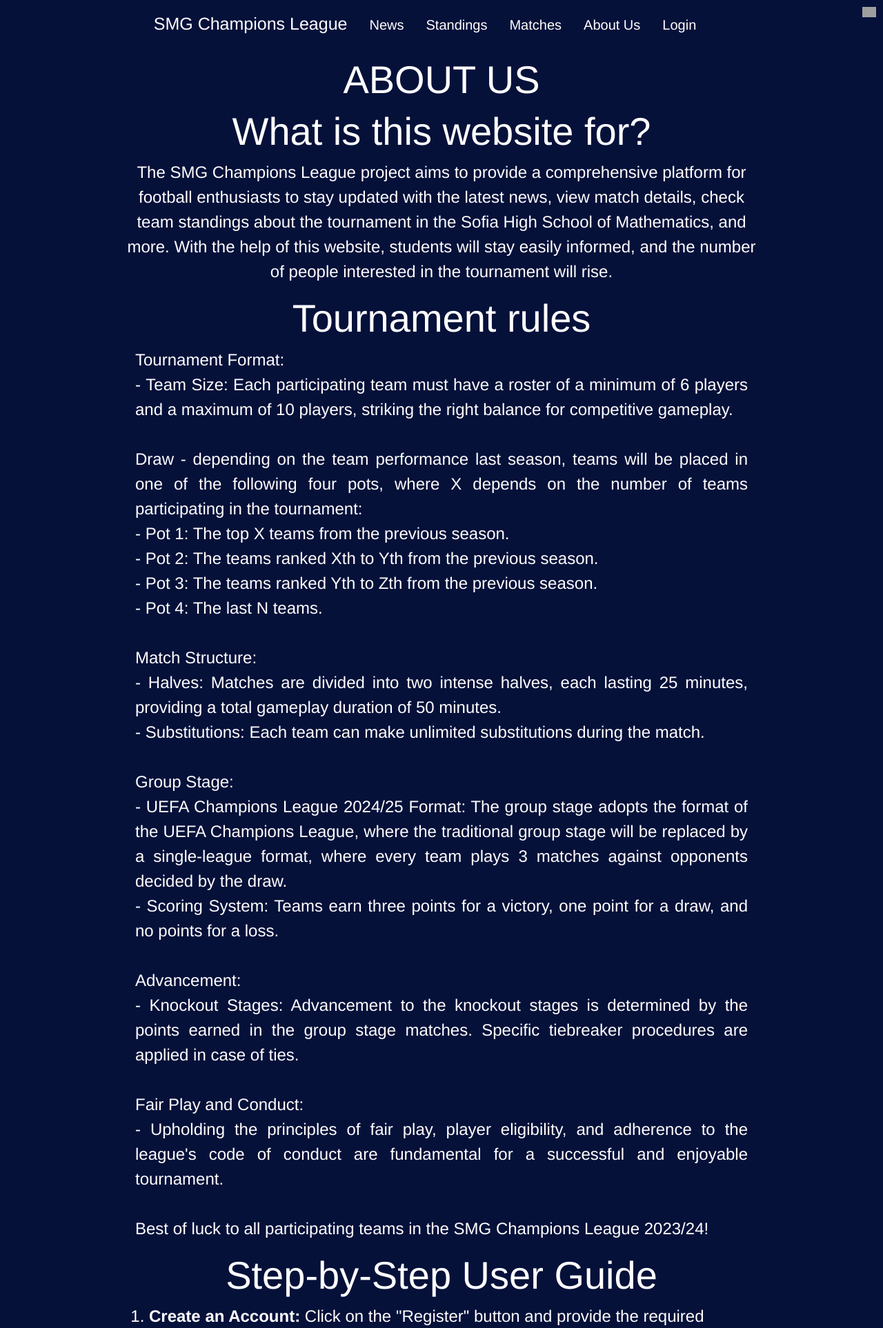
After one commit to BorisAngelov23/smgCLFinalProject, a Django app: template templates/core/about_us.html in a window 1280 px wide. The commit adds this page. Shown: the top 1926 px of the page at 69% size. Run offline with Django 3.2, Linux system fonts and the light colour scheme; the template is opened without the code that fills it, so the values that code supplies are empty; some libraries are stand-ins or nearby versions; some web fonts are replaced; grey boxes are pictures that could not be loaded.

Commit message:
Added About Us Page
The about us page is not finished. It has a step by step guide, team carousel, rules, and more.

```diff
--- a/smgCLFinalProject/article/models.py
+++ b/smgCLFinalProject/article/models.py
@@ -10,3 +10,6 @@ class Article(models.Model):
 
     def __str__(self):
         return self.title
+
+    class Meta:
+        ordering = ['-date']
--- a/smgCLFinalProject/core/urls.py
+++ b/smgCLFinalProject/core/urls.py
@@ -3,4 +3,5 @@ from . import views
 
 urlpatterns = [
     path("", views.Homepage.as_view(), name="homepage"),
+    path("about-us/", views.AboutUs.as_view(), name="about us"),
 ]
--- a/smgCLFinalProject/team/models.py
+++ b/smgCLFinalProject/team/models.py
@@ -95,6 +95,8 @@ class Team(models.Model):
     wins = models.IntegerField(default=0)
     draws = models.IntegerField(default=0)
     losses = models.IntegerField(default=0)
+    # add allowed teams to play against which are given by the admins
+    allowed_teams = models.ManyToManyField("Team", related_name="allowed_teams_vs")
 
     def __str__(self):
         return self.name
--- a/smgCLFinalProject/team/views.py
+++ b/smgCLFinalProject/team/views.py
@@ -120,7 +120,7 @@ def player_add(request):
         PlayerForm, extra=1, formset=FirstFiveRequiredFormset
     )
     if request.method == "GET":
-        if Player.objects.filter(team=request.user.team).count() >= 10:
+        if Player.objects.filter(team=request.user.team).count() >= 12:
             return redirect("homepage")
         formset = FootballPlayerFormSet()
         return render(request, "team/add_extra_players.html", {"formset": formset})
--- a/static_files/css/base.css
+++ b/static_files/css/base.css
@@ -139,7 +139,7 @@ select:focus{
 
 input:disabled {
     background-color: #f0f0f0;
-    color: gray;
+    color: grey;
     border-color: #ccc;
 }
 
@@ -218,6 +218,16 @@ ul {
     margin-top: 20px;
 }
 
+.article-list-homepage {
+    display: flex;
+    flex-wrap: nowrap;
+    overflow-x: auto;
+    margin-top: 20px;
+    padding-bottom: 20px;
+    gap: 20px;
+    align-items: flex-start;
+}
+
 .article {
     border: 1px solid #ccc;
     padding: 20px;
@@ -225,6 +235,7 @@ ul {
     border-radius: 5px;
     box-shadow: 0 2px 4px rgba(0, 0, 0, 0.1);
     transition: transform 0.3s ease-in-out;
+    margin-top: 5px;
 }
 
 .article:hover {
--- a/templates/article/all_articles.html
+++ b/templates/article/all_articles.html
@@ -1,6 +1,5 @@
 {% extends 'core/base.html' %}
 {% load static %}
-
 {% block content %}
     <link rel="stylesheet" href="{% static 'css/homepage.css' %}">
     <header class="jumbotron jumbotron-fluid text-white text-center position-relative">
@@ -10,13 +9,14 @@
     <main class="container" style="margin-top: 20px">
         <div class="article-list">
             {% for article in articles %}
+                <a href="{% url 'article' article.pk %}" class="article-link">
                     <div class="article">
                         <img src="{% get_media_prefix %}{{ article.image }}" alt="{{ article.title }}" class="article-image">
                         <h2 class="article-title">{{ article.title }}</h2>
                         <p class="article-author">By {{ article.author }}</p>
                         <p class="article-date">{{ article.date }}</p>
-                    <div><a href="{% url 'article' article.pk %}" class="btn btn-primary btn-lg oval-button" style="margin-top: 20px">READ MORE</a></div>
                     </div>
+                </a>
             {% endfor %}
         </div>
     </main>
--- /dev/null
+++ b/templates/core/about_us.html
@@ -0,0 +1,151 @@
+{% extends 'core/base.html' %}
+{% load static %}
+{% block content %}
+    <style>
+    li {
+        text-align: left;
+        margin-bottom: 10px;
+    }
+    .custom-carousel-image {
+    max-height: 400px;
+    max-width: 200px;
+        margin: 0 auto;
+    }
+    .carousel-item.active {
+        background-color: transparent;
+    }
+    </style>
+    <link rel="stylesheet" href="{% static 'css/base.css' %}">
+    <link rel="stylesheet" href="{% static 'css/homepage.css' %}">
+    <script src="https://code.jquery.com/jquery-3.3.1.slim.min.js"></script>
+    <script src="https://cdnjs.cloudflare.com/ajax/libs/popper.js/1.14.7/umd/popper.min.js"></script>
+    <script src="https://stackpath.bootstrapcdn.com/bootstrap/4.3.1/js/bootstrap.min.js"></script>
+
+    <h1 class="display-4" style="text-align: center">ABOUT US</h1>
+    <div class="container">
+        <h2 class="display-4">What is this website for?</h2>
+        <p class="lead" style="font-size: x-large">The SMG Champions League project aims to provide a comprehensive platform for football enthusiasts to stay updated with the latest news, view match details, check team standings about the tournament in the Sofia High School of Mathematics, and more. With the help of this website, students will stay easily informed, and the number of people interested in the tournament will rise.</p>
+
+        <h2 class="display-4">Tournament rules</h2>
+        <div class="container">
+<div class="container">
+    <p class="lead" style="font-size: x-large; text-align: justify;">
+        <strong>Tournament Format:</strong>
+        <br>
+        - <strong>Team Size:</strong> Each participating team must have a roster of a minimum of 6 players and a maximum of 10 players, striking the right balance for competitive gameplay.
+
+        <br><br>
+
+        <strong>Draw - depending on the team performance last season, teams will be placed in one of the following four pots, where X depends on the number of teams participating in the tournament: </strong>
+        <br>
+        - <strong>Pot 1:</strong> The top X teams from the previous season.
+        <br>
+        - <strong>Pot 2:</strong> The teams ranked Xth to Yth from the previous season.
+        <br>
+        - <strong>Pot 3:</strong> The teams ranked Yth to Zth from the previous season.
+        <br>
+        - <strong>Pot 4:</strong> The last N teams.
+
+        <br><br>
+
+        <strong>Match Structure:</strong>
+        <br>
+        - <strong>Halves:</strong> Matches are divided into two intense halves, each lasting 25 minutes, providing a total gameplay duration of 50 minutes.
+
+        <br>
+        - <strong>Substitutions:</strong> Each team can make unlimited substitutions during the match.
+
+        <br><br>
+
+        <strong>Group Stage:</strong>
+        <br>
+        - <strong>UEFA Champions League 2024/25 Format:</strong> The group stage adopts the format of the UEFA Champions League, where the traditional group stage will be replaced by a single-league format, where every team plays 3 matches against opponents decided by the draw.
+        <br>
+        - <strong>Scoring System:</strong> Teams earn three points for a victory, one point for a draw, and no points for a loss.
+
+        <br><br>
+
+        <strong>Advancement:</strong>
+        <br>
+        - <strong>Knockout Stages:</strong> Advancement to the knockout stages is determined by the points earned in the group stage matches. Specific tiebreaker procedures are applied in case of ties.
+
+        <br><br>
+
+        <strong>Fair Play and Conduct:</strong>
+        <br>
+        - Upholding the principles of fair play, player eligibility, and adherence to the league's code of conduct are fundamental for a successful and enjoyable tournament.
+
+        <br><br>
+
+        Best of luck to all participating teams in the SMG Champions League 2023/24!
+    </p>
+</div>
+
+
+
+
+                <section id="user-guide">
+            <h2 class="display-4">Step-by-Step User Guide</h2>
+            <ol class="text-left" style="font-size: x-large">
+                <li>
+                    <strong>Create an Account:</strong> Click on the "Register" button and provide the required information to create your account.
+                </li>
+
+                <li>
+                    <strong>Register Your Team:</strong> If you are a team captain, navigate to the "Register Team" page and complete the team registration process.
+                </li>
+
+                <li>
+                    <strong>Add Players:</strong> Team captains can add players to their team by visiting the "Add Players" page. Provide the necessary details for each player.
+                </li>
+
+                <li>
+                    <strong>Arrange a Match:</strong> Team captains can schedule matches by clicking on the "Arrange Match" button. Select the opponent, date, and time for the match.
+                </li>
+
+                <li>
+                    <strong>Respond to Match Proposals:</strong> Players will receive notifications for match proposals. Respond to pending match proposals on the homepage.
+                </li>
+
+                <li>
+                    <strong>Explore Latest News:</strong> Stay informed about the latest news and updates by checking the "Latest News" section on the homepage.
+                </li>
+
+                <li>
+                    <strong>View Team Statistics:</strong> Visit the "Players from Team" page to see detailed statistics for each player on your team.
+                </li>
+
+                <li>
+                    <strong>Read Articles:</strong> Explore in-depth articles about the SMG Champions League by clicking on the "Read More" links in the news section.
+                </li>
+            </ol>
+        </section>
+
+        <h2 class="display-4">Our Team</h2>
+        <div id="teamCarousel" class="carousel slide" data-ride="carousel">
+            <div class="carousel-inner">
+                <div class="carousel-item active" >
+                    <img src="{% static 'images/bob.jpg' %}" class="d-block w-100 custom-carousel-image" alt="Team Member 1">
+                    <div>
+                        <h5>Boris Angelov, 12D</h5>
+                        <p>Role: Web Developer</p>
+                    </div>
+                </div>
+                <div class="carousel-item">
+                    <img src="{% static 'images/gog.jpg' %}" class="d-block w-100 custom-carousel-image" alt="Team Member 2">
+                    <div>
+                        <h5>Georgi Teodosiev, 12D</h5>
+                        <p>Role: Budget Manager</p>
+                    </div>
+                </div>
+                <div class="carousel-item">
+                    <img src="{% static 'images/koki.png' %}" class="d-block w-100 custom-carousel-image" alt="Team Member 2">
+                    <div>
+                        <h5>Kaloyan Petkov, 12E</h5>
+                        <p>Role: Coordinator</p>
+                    </div>
+                </div>
+            </div>
+        </div>
+    </div>
+{% endblock %}
--- a/templates/core/base.html
+++ b/templates/core/base.html
@@ -24,9 +24,9 @@
                     <li class="nav-item">
                         <a class="nav-link" href="{% url 'matches' %}">Matches</a>
                     </li>
-{#                    <li class="nav-item">#}
-{#                        <a class="nav-link" href="#">About Us</a>#}
-{#                    </li>#}
+                    <li class="nav-item">
+                        <a class="nav-link" href="{% url 'about us' %}">About Us</a>
+                    </li>
                     {% if user.is_authenticated %}
                     <li class="nav-item">
                         <a class="nav-link" href="{% url 'captain_details' pk=user.pk %}">Profile</a>
```
Also changed, not shown: smgCLFinalProject/core/views.py (+7 -0 lines), templates/core/homepage.html (+15 -0 lines), smgCLFinalProject/article/migrations/0002_alter_article_options.py (added), smgCLFinalProject/team/migrations/0016_team_allowed_teams.py (added). Lines whose indentation alone changed are shown as unchanged.
